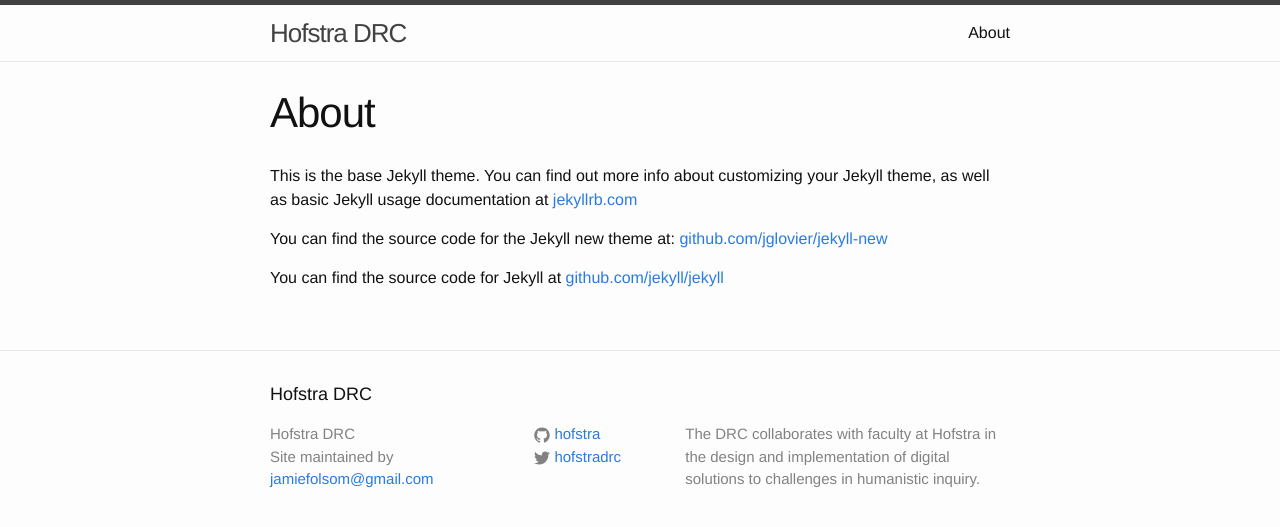
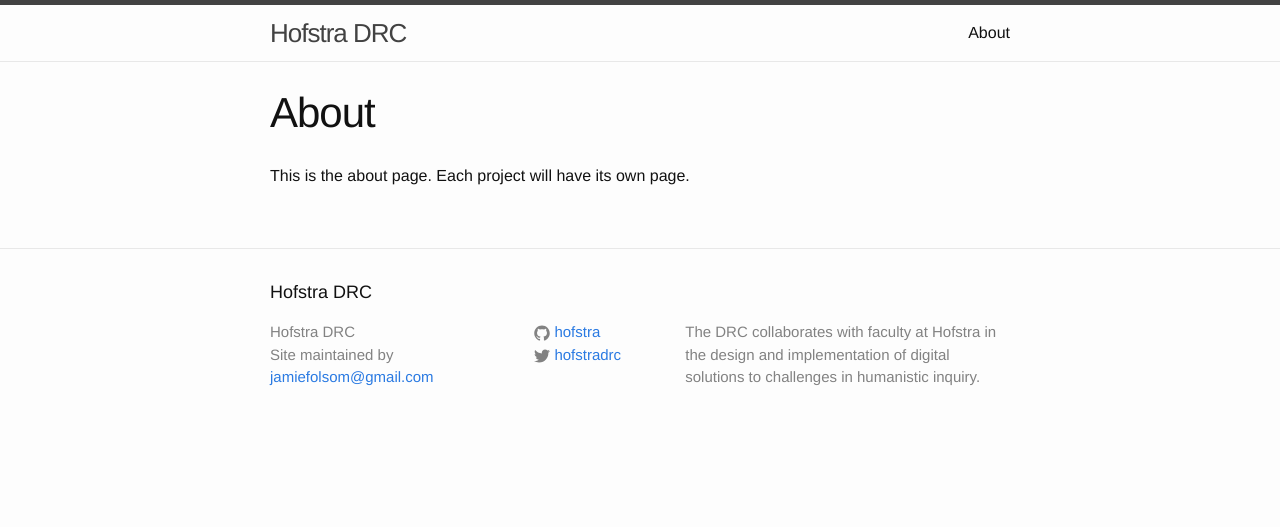
Before and after one commit to hofstra/drc, a Jekyll site: the page built from about.md, in a window 1280 px wide. Shown: the top 527 px of the page. Built offline with Jekyll 4.4.1, drawn with Linux system fonts in a browser that asks for light colours.

Commit message:
Edit about page.

```diff
--- a/about.md
+++ b/about.md
@@ -4,8 +4,4 @@
 permalink: /about/
 ---
 
-This is the base Jekyll theme. You can find out more info about customizing your Jekyll theme, as well as basic Jekyll usage documentation at [jekyllrb.com](http://jekyllrb.com/)
-
-You can find the source code for the Jekyll new theme at: [github.com/jglovier/jekyll-new](https://github.com/jglovier/jekyll-new)
-
-You can find the source code for Jekyll at [github.com/jekyll/jekyll](https://github.com/jekyll/jekyll)
+This is the about page. Each project will have its own page.
```
